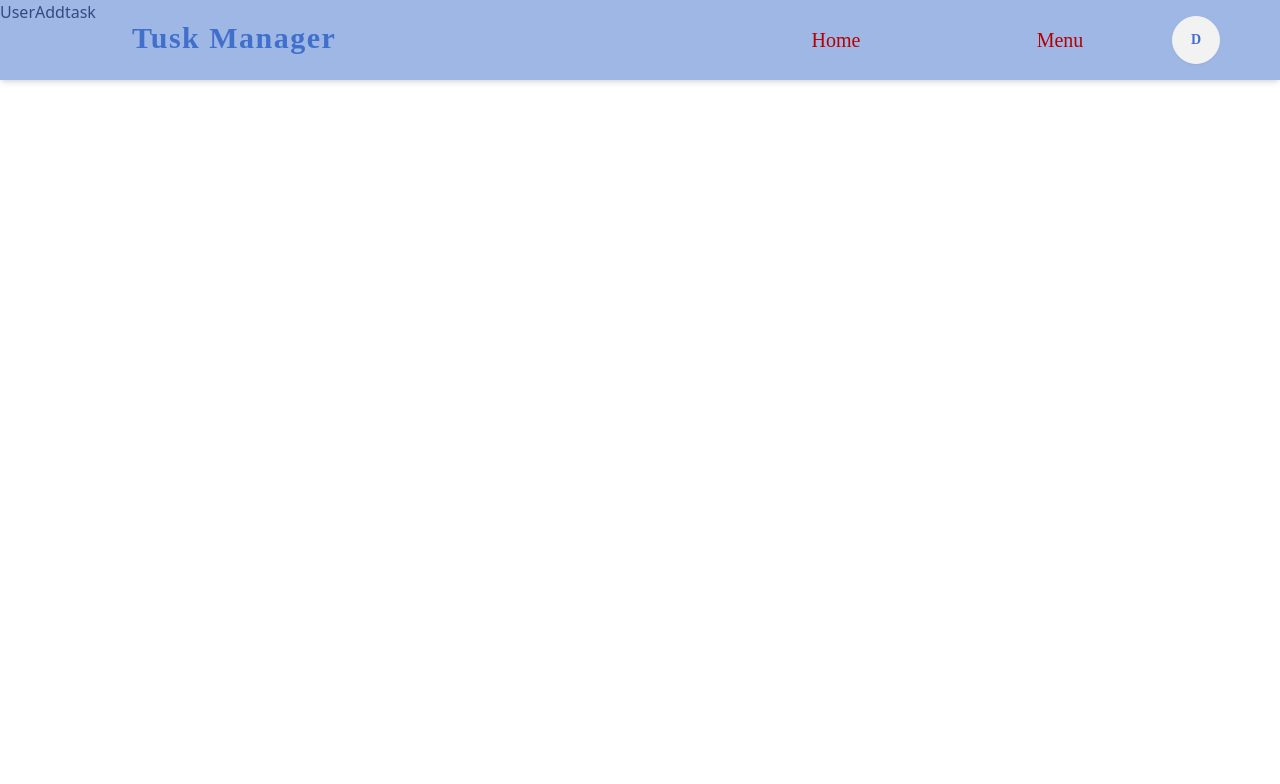
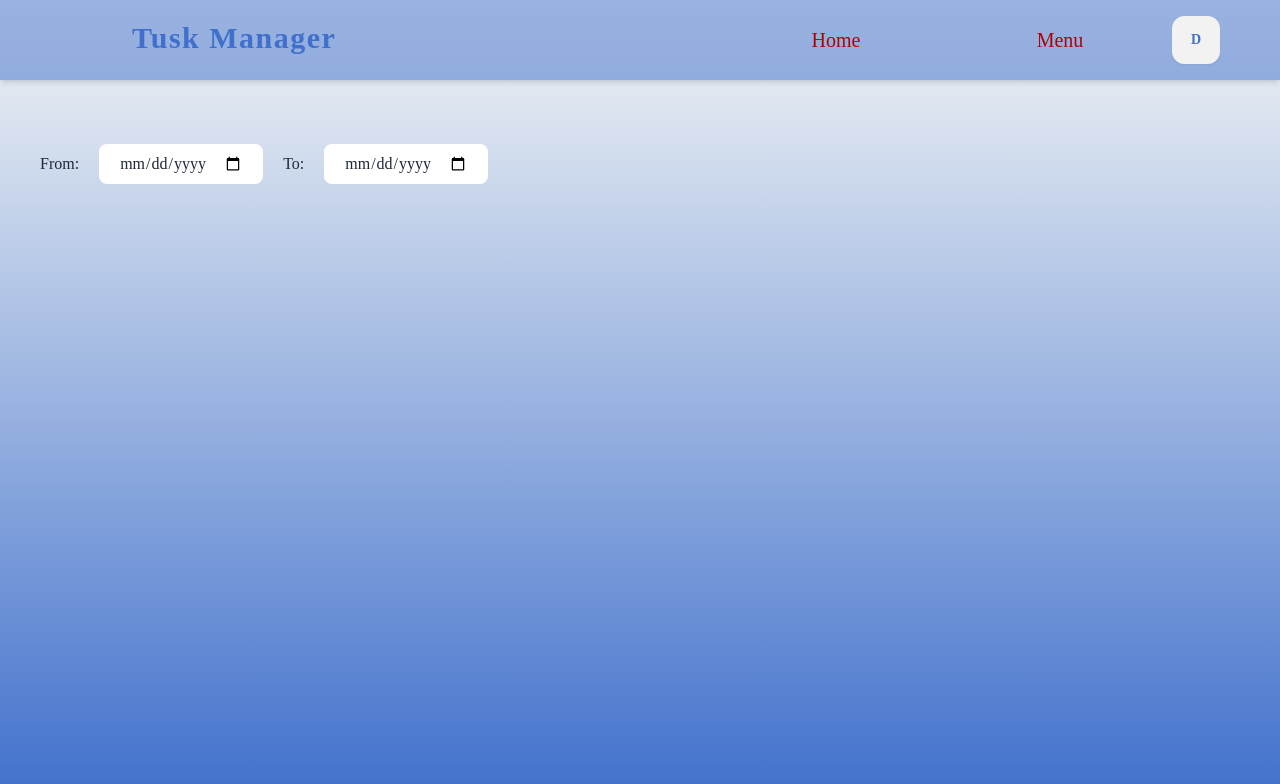
Before and after one commit to Zhimron/TaskManager, a React (Vite) app: page /Addtask in a window 1280 px wide. Shown: the top 784 px of the page. Built offline with nearby package versions, Linux system fonts and the light colour scheme; sample sign-in values are in the browser's storage; a web font is replaced by a local one.

Commit message:
date picker component

```diff
--- a/src/App.jsx
+++ b/src/App.jsx
@@ -7,7 +7,7 @@ import AboutUs from './landing/AboutUs';
 import { UserHome } from './Userui/Components/UserHome';
 import { UserAddtask } from "./Userui/Components/UserAddtask";
 import PrivateRoutes from "./utils/PrivateRoutes";
-import { Userlanding } from './Userui/Userlanding';
+
 import HomeNavbar from './assets/Components/HomeNavbar';
 
 function App() {
@@ -22,7 +22,6 @@ function App() {
           <Route path="/Aboutus" element={<AboutUs />} />
           <Route element={<PrivateRoutes />}>
             <Route path="/Home" element={<UserHome />} />
-            <Route path="/Userform" element={<Userlanding />} />
             <Route
               path="/Addtask"
               element={<UserAddtask />}
--- a/src/Userui/Components/UserAddtask.jsx
+++ b/src/Userui/Components/UserAddtask.jsx
@@ -1,7 +1,18 @@
 import React from 'react'
+import { DatePicker } from '../../assets/Components/DatePicker';
+
 
 export const UserAddtask = () => {
   return (
-    <div>UserAddtask</div>
-  )
+    <div className="w-screen h-screen bg-gradient-to-t from-royalblue to-ivory ">
+      <div className=" w-full h-full  pt-36  burger ">
+        <div className=" flex items-start pl-10">
+          <div className="mt-2 font-body mr-5 ">From:</div>
+          <DatePicker />
+          <div className="mt-2 font-body mx-5 ">To:</div>
+          <DatePicker />
+        </div>
+      </div>
+    </div>
+  );
 }
--- a/src/Userui/Components/UserHome.jsx
+++ b/src/Userui/Components/UserHome.jsx
@@ -6,8 +6,8 @@ export const UserHome = () => {
 
 
   return (
-    <div >
-      Home
+    <div className="w-screen h-screen bg-gradient-to-t from-royalblue to-ivory ">
+      <div className=" w-full h-full  pt-36 flex flex-col items-center burger"> <div className=" w-10 h-10 bg-crimson"></div></div>
     </div>
   );
 };
--- a/src/Userui/Userlanding.jsx
+++ /dev/null
@@ -1,19 +0,0 @@
-import React from 'react'
-
-
-
-export const Userlanding = () => {
-
-  return (
-    <div className="w-screen h- bg-gradient-to-l from-royalblue to-blue-200">
-
-      <div className="container-div">
-        <div className="flex justify-end items-center">
-
-
-        </div>
-        <div className="flex justify-center font-body text-4xl"></div>
-      </div>
-    </div>
-  );
-}
--- /dev/null
+++ b/src/assets/Components/DatePicker.jsx
@@ -0,0 +1,14 @@
+import React from 'react'
+
+export const DatePicker = ({value,onChange}) => {
+  return (
+    <div>
+      <input
+        className="w-full h-10 p-5 rounded-lg font-text "
+        type="date"
+        value={value}
+        onChange={onChange}
+      ></input>
+    </div>
+  );
+}
--- a/src/assets/Components/Dropdown.jsx
+++ b/src/assets/Components/Dropdown.jsx
@@ -9,7 +9,7 @@ class Dropdown extends Component {
         <div
           tabIndex={0}
           role="button"
-          className="btn m-1 w-12 h-15 rounded-full font-body text-royalblue"
+          className="btn m-1 w-12 h-full rounded-xl font-body text-royalblue"
         >
           {information}
         </div>
--- a/src/assets/Components/HomeNavbar.jsx
+++ b/src/assets/Components/HomeNavbar.jsx
@@ -16,7 +16,6 @@ const HomeNavbar = () => {
   const [changeCol, setChangeCol] = useState(location.pathname === "/Login");
   const [showList, setShowList] = useState(false);
   const [showLogout,setShowLogout] = useState(false);
-
 
 
   const handleLogout = useLogout();
--- a/src/assets/Components/Modal.jsx
+++ b/src/assets/Components/Modal.jsx
@@ -30,7 +30,7 @@ function Modal({messageBool , Info}) {
             <span className="ml-1 text-3xl">Success</span>
           </h3>
         ) : (
-          <h3 className="font-bold text-lg font-text flex items-center justify-center    ">
+          <h3 className="font-bold text-lg   font-text flex items-center justify-center    ">
             {" "}
             <BiSolidErrorAlt className="text-crimson text-3xl" />{" "}
             <span className="ml-1 text-3xl"> Failed </span>
--- a/src/login/Login.jsx
+++ b/src/login/Login.jsx
@@ -85,7 +85,7 @@ import Modal from "../assets/Components/Modal";
         setIsLogin(true);
         setIsMessage(`Login Successfully: Welcome ${username}`);
         timerId = setTimeout(() => {
-          navigate("/Userform");
+          navigate("/Home");
         }, 3000);
       } else if (datalogin && datalogin.error === "Unauthorized") {
          setShowModal(true);
```
